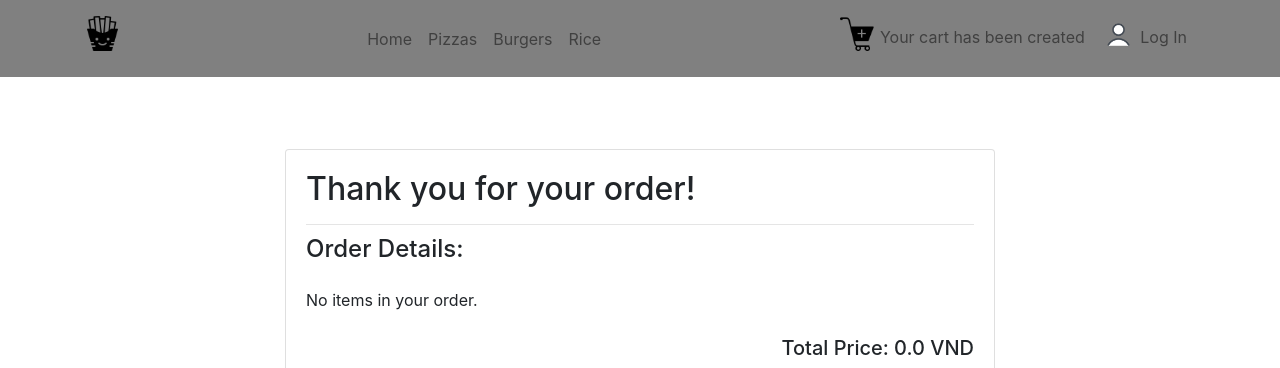
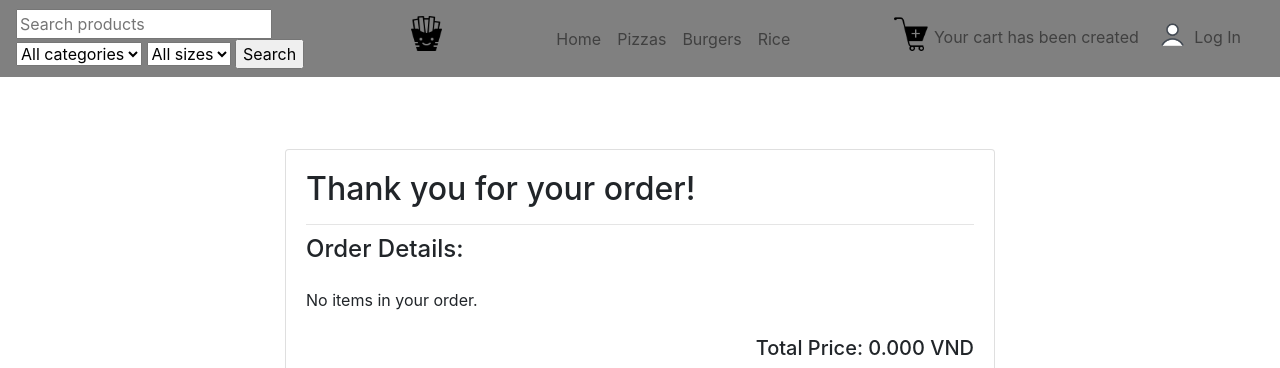
Before and after one commit to linhlbn/CS301-Project-Management, a Django app: page /food/success in a window 1280 px wide. Shown: the top 368 px of the page. Run offline with Django 4.2, Linux system fonts and the light colour scheme; data that the repository does not hold is empty; parts of the project's set-up code (start-up, migrations or seed data) failed here and were passed over.

Commit message:
update Search feature

```diff
--- a/FoodOnline/FoodOnline/settings.py
+++ b/FoodOnline/FoodOnline/settings.py
@@ -64,6 +64,8 @@
                 "django.template.context_processors.request",
                 "django.contrib.auth.context_processors.auth",
                 "django.contrib.messages.context_processors.messages",
+                'food.context_processors.categories',
+                'food.context_processors.sizes',
             ],
         },
     },
--- a/FoodOnline/FoodOnline/urls.py
+++ b/FoodOnline/FoodOnline/urls.py
@@ -22,4 +22,6 @@
     path("admin/", admin.site.urls),
     path('', views.index, name='index'),
     path('food/', include('food.urls', namespace='food')),
+    # path('', include('food.urls')),
+
 ]
--- /dev/null
+++ b/FoodOnline/food/context_processors.py
@@ -0,0 +1,9 @@
+from .models import Product
+
+def categories(request):
+    categories = Product.objects.values_list('category', flat=True).distinct()
+    return {'categories': categories}
+
+def sizes(request):
+    sizes = Product.SIZE_CHOICES
+    return {'sizes': sizes}
--- a/FoodOnline/food/static/food/js/border.js
+++ b/FoodOnline/food/static/food/js/border.js
@@ -29,6 +29,7 @@
     localStorage.setItem('orders', JSON.stringify(orders));
 
     total = Number(total) + Number(price);
+    total = total.toFixed(3);
     localStorage.setItem('total', total);
 
     // update number of items in shopping cart
--- a/FoodOnline/food/static/food/js/cart.js
+++ b/FoodOnline/food/static/food/js/cart.js
@@ -32,6 +32,7 @@
     var total = localStorage.getItem('total') || 0;
 
     total = Number(total) - Number(orders[n][2]);
+    total = total.toFixed(3);
     orders.splice(n, 1);
 
     // update number of items in shopping cart
--- a/FoodOnline/food/static/food/js/order.js
+++ b/FoodOnline/food/static/food/js/order.js
@@ -30,6 +30,7 @@
     localStorage.setItem('orders', JSON.stringify(orders));
 
     total = Number(total) + Number(price);
+    total = total.toFixed(3);
     localStorage.setItem('total', total);
 
     // localStorage.clear();
--- a/FoodOnline/food/static/food/js/rorder.js
+++ b/FoodOnline/food/static/food/js/rorder.js
@@ -29,6 +29,7 @@
     localStorage.setItem('orders', JSON.stringify(orders));
 
     total = Number(total) + Number(price);
+    total = total.toFixed(3);
     localStorage.setItem('total', total);
 
     // update number of items in shopping cart
--- a/FoodOnline/food/templates/food/base.html
+++ b/FoodOnline/food/templates/food/base.html
@@ -21,10 +21,37 @@
 <body>
 
   <nav class="navbar navbar-expand-sm navbar-light sticky-top" style="background-color: #808080;">
+
+<!-- search -->
+
+    <form action="{% url 'food:searchedresult' %}" method="get">
+      <input type="text" name="q" placeholder="Search products">
+      <select name="category">
+        <option value="all">All categories</option>
+        {% for category in categories %}
+          <option value="{{ category }}">{{ category }}</option>
+        {% endfor %}
+      </select>
+      <select name="size">
+        <option value="all">All sizes</option>
+        {% for size in sizes %}
+          <option value="{{ size.0 }}">{{ size.1 }}</option>
+        {% endfor %}
+      </select>
+      <input type="submit" value="Search">
+    </form>
+
+
+
+
+    <!-- end search -->
+
+
     <div class="container">
       <!-- Brand/logo -->
       <a class="navbar-brand" href="{% url 'index' %}">
-        <img src="../static/food/img/ext/icons8-kawaii-french-fries-50.png" alt="Brand Logo" class="logo" style="width: 35px; height: 35px;">
+        <img src="{% static 'food/img/ext/icons8-kawaii-french-fries-50.png' %}" alt="Brand Logo" class="logo" style="width: 35px; height: 35px;">
+
       </a>
       <button class="navbar-toggler" type="button" data-toggle="collapse" data-target="#mynav" aria-controls="">
         <span class="navbar-toggler-icon"></span>
@@ -60,21 +87,21 @@
           {% endif %}
           <li class="nav-item">
             <a href="{% url 'food:order' %}" class="nav-link">
-              <img src="../static/food/img/ext/icons8-add-shopping-cart-50.png" class="logo" style="width: 35px; height: 35px;">
+              <img src="{% static 'food/img/ext/icons8-add-shopping-cart-50.png' %}" class="logo" style="width: 35px; height: 35px;">
               <span id="cart"></span>
             </a>
           </li>
           {% if user.is_authenticated %}
           <li class="nav-item">
             <a href="{% url 'food:logout' %}" class="nav-link">
-              <img src="../static/food/img/ext/icons8-user-64.png" class="logo" style="width: 35px; height: 35px;">
+              <img src="{% static 'food/img/ext/icons8-user-64.png' %}" class="logo" style="width: 35px; height: 35px;">
               Log Out
             </a>
           </li>
           {% else %}
           <li class="nav-item">
             <a href="{% url 'food:login' %}" class="nav-link">
-              <img src="../static/food/img/ext/icons8-user-64.png" class="logo" style="width: 35px; height: 35px;">
+              <img src="{% static 'food/img/ext/icons8-user-64.png' %}" class="logo" style="width: 35px; height: 35px;">
               Log In
             </a>
           </li>
@@ -102,5 +129,12 @@
 
   <script src="https://ajax.googleapis.com/ajax/libs/jquery/3.6.0/jquery.min.js"></script>
 
+
+
+
+
+
+
+
 </body>
 </html>
--- a/FoodOnline/food/templates/food/success.html
+++ b/FoodOnline/food/templates/food/success.html
@@ -36,7 +36,7 @@
                         <p>No items in your order.</p>
                     {% endif %}
                     <div class="mt-4">
-                        <h5 style="text-align: right;">Total Price: {{ total }} VND</h5>
+                        <h5 style="text-align: right;">Total Price: {{ total|floatformat:3 }} VND</h5>
                         <h5>Note from {{ user.username }}: {{ note }}</h5>
                     </div>
                     <hr>
--- a/FoodOnline/food/urls.py
+++ b/FoodOnline/food/urls.py
@@ -16,4 +16,7 @@
     path('login', views.logIn, name='login'),
     path('logout', views.logOut, name='logout'),
 
+
+    path('searchedresult/', views.searchedresult, name='searchedresult'),
+
 ]
--- a/FoodOnline/food/views.py
+++ b/FoodOnline/food/views.py
@@ -1,6 +1,6 @@
 from django.shortcuts import render
 from django.http import HttpResponse, HttpResponseRedirect
-from .models import Pizza, Burger, Rice
+from .models import Pizza, Burger, Rice, Product
 from django.views.decorators.csrf import csrf_exempt
 
 from django.urls import reverse
@@ -14,6 +14,13 @@
 from django.contrib.auth import authenticate, login, logout
 from django.contrib import messages
 
+
+from itertools import chain
+
+
+
+from django.db.models import Q
+# from .models import
 
 def index(request):
     request.session.set_expiry(0)
@@ -112,3 +119,44 @@
 def logOut(request):
     logout(request)
     return HttpResponseRedirect(reverse('index'))
+
+
+# from .models import Item
+# from items.models import Item
+
+
+
+
+def searchedresult(request):
+    query = request.GET.get('q')
+    category = request.GET.get('category')
+    size = request.GET.get('size')
+
+    all_products = Product.objects.all()
+
+    if category == "all" and size == "all":
+        queries = query.split(" ")
+        search_results = []
+        for product in all_products:
+            if any(query_word.lower() in product.name.lower() or query_word.lower() in product.description.lower() for query_word in queries):
+                search_results.append(product)
+    elif category != "all" and size == "all":
+        queries = query.split(" ")
+        search_results = []
+        for product in all_products:
+            if product.category.lower() == category.lower() and any(query_word.lower() in product.name.lower() or query_word.lower() in product.description.lower() for query_word in queries):
+                search_results.append(product)
+    elif category == "all" and size != "all":
+        queries = query.split(" ")
+        search_results = []
+        for product in all_products:
+            if product.size.lower() == size.lower() and any(query_word.lower() in product.name.lower() or query_word.lower() in product.description.lower() for query_word in queries):
+                search_results.append(product)
+    else:
+        queries = query.split(" ")
+        search_results = []
+        for product in all_products:
+            if product.category.lower() == category.lower() and product.size.lower() == size.lower() and any(query_word.lower() in product.name.lower() or query_word.lower() in product.description.lower() for query_word in queries):
+                search_results.append(product)
+
+    return render(request, 'food/searchedresult.html', {'search_results': search_results})
```
Also changed, not shown: FoodOnline/food/admin.py (+9 -1 lines), FoodOnline/food/models.py (+30 -0 lines), FoodOnline/food/templates/food/searchedresult.html (added, +36 -0 lines), FoodOnline/db.sqlite3, FoodOnline/food/migrations/0005_product.py (added), FoodOnline/food/migrations/0006_alter_product_category.py (added), 2 other files.
